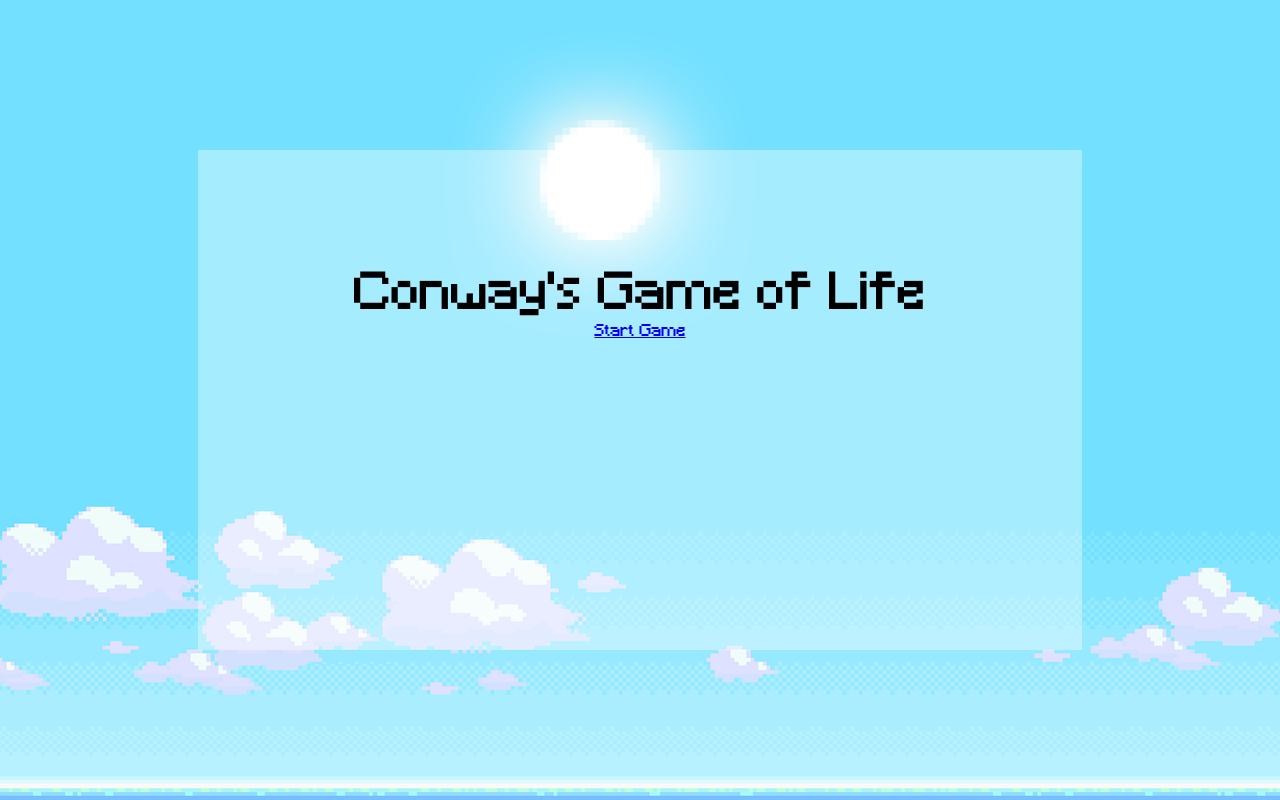
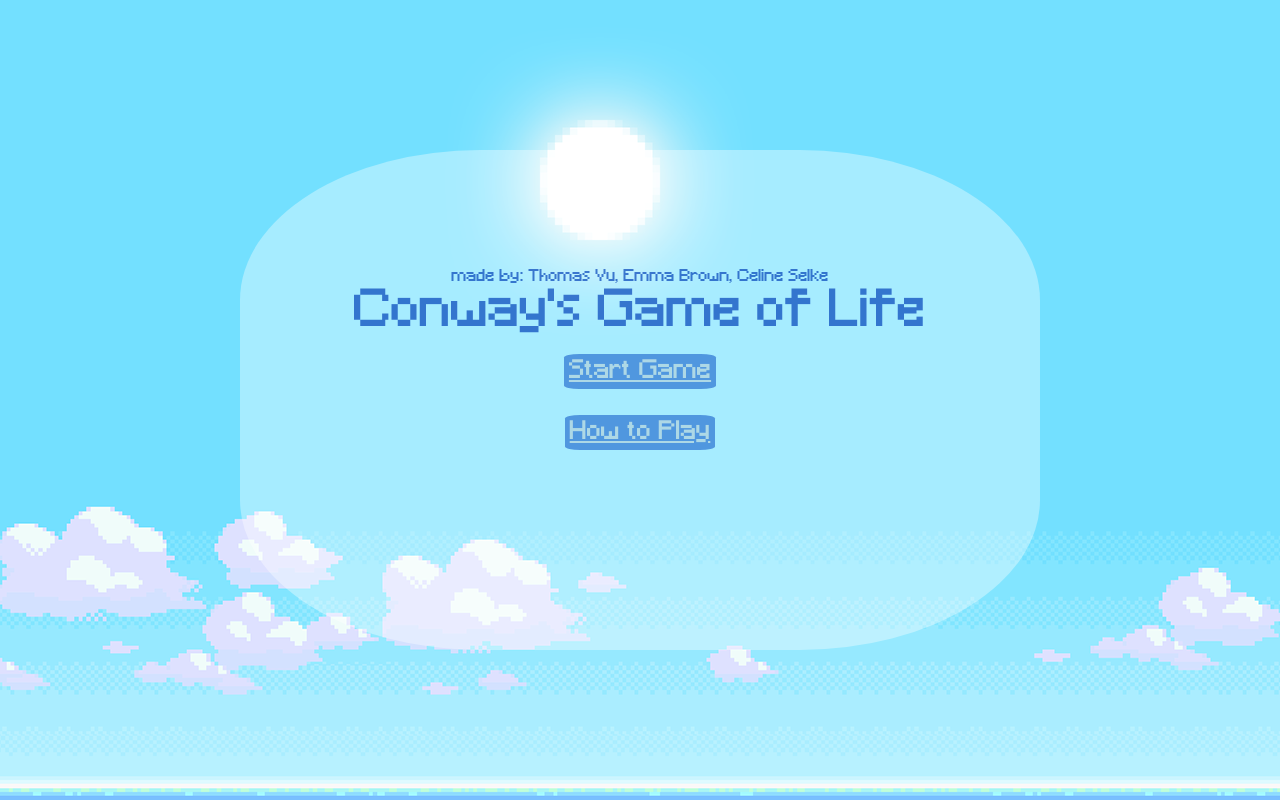
Before and after one commit to emmab0118/group16project3, a PHP site: page /home.html in a window 1280 px wide. Run offline with PHP 8.4, Linux system fonts and the light colour scheme.

Commit message:
awesome homepage

```diff
--- a/home.html
+++ b/home.html
@@ -9,8 +9,10 @@
 
 <body>
     <div id = "container"><br><br><br><br><br><br><br>
-    <div id = "title" style = "font-size: 50px;">Conway's Game of Life</div>
-    <a href = "game.html">Start Game</a>
+    made by: Thomas Vu, Emma Brown, Celine Selke
+    <div id = "title" style = "font-size: 50px;">Conway's Game of Life</div><br>
+    <a href = "game.html">Start Game</a><br><br><br>
+    <a href = "rules.html">How to Play</a>
     </div>
 
 </body>
--- a/style_home.css
+++ b/style_home.css
@@ -6,13 +6,27 @@
 body{
     background-image: url(images/wallpaper.png);
     font-family: my-font;
+    color: rgba(0, 64, 184, 0.692)
 }
 
 #container{
     background-color: rgba(255, 255, 255, 0.363);
+    border-radius: 30%;
     height: 500px;
     text-align: center;
-    width: 70%;
+    width: 800px;
     margin:auto;
     margin-top: 150px;
 }
+
+#container a{
+    font-size: 25px;
+    background-color: rgba(42, 114, 209, 0.692);
+    color: lightblue;
+    padding: 5px;
+    border-radius: 10%;
+}
+
+#container a:hover{
+    color:rgb(72, 193, 233)
+}
```
